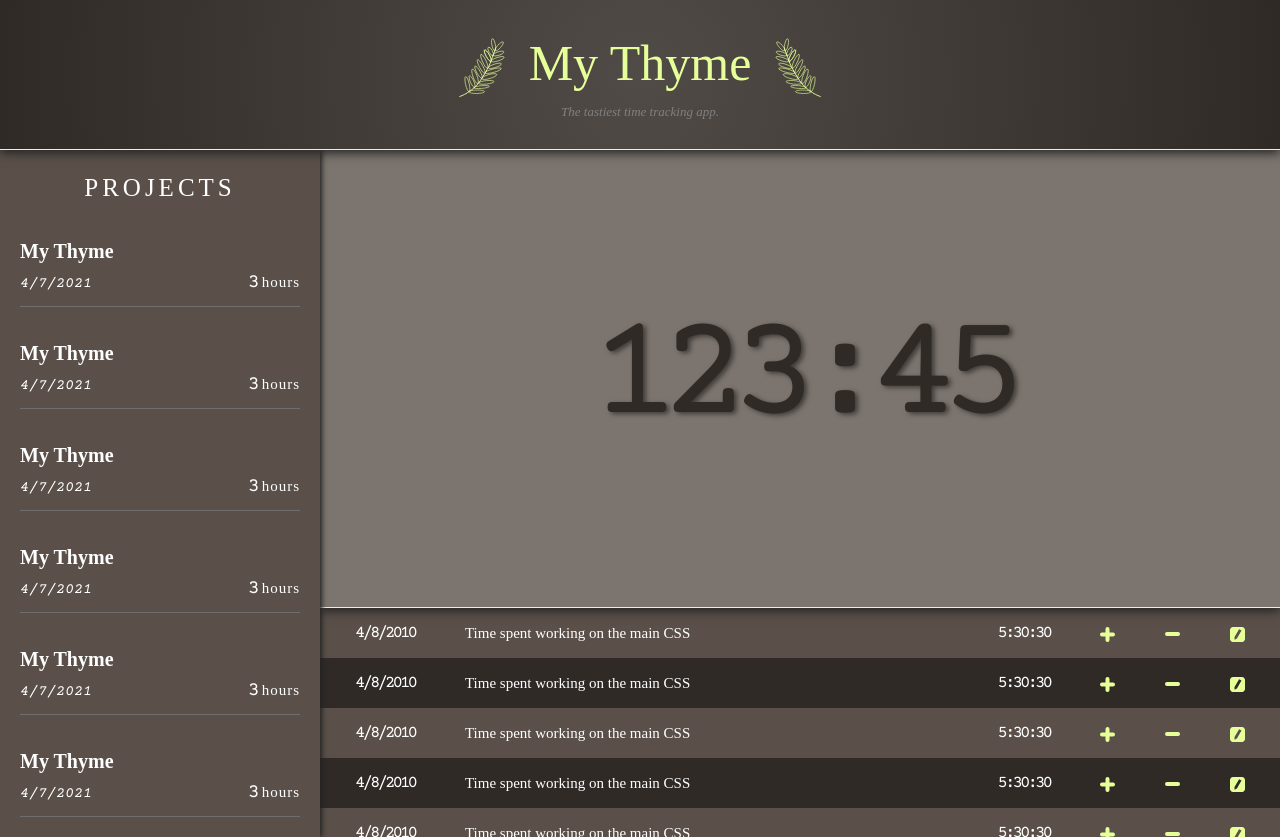
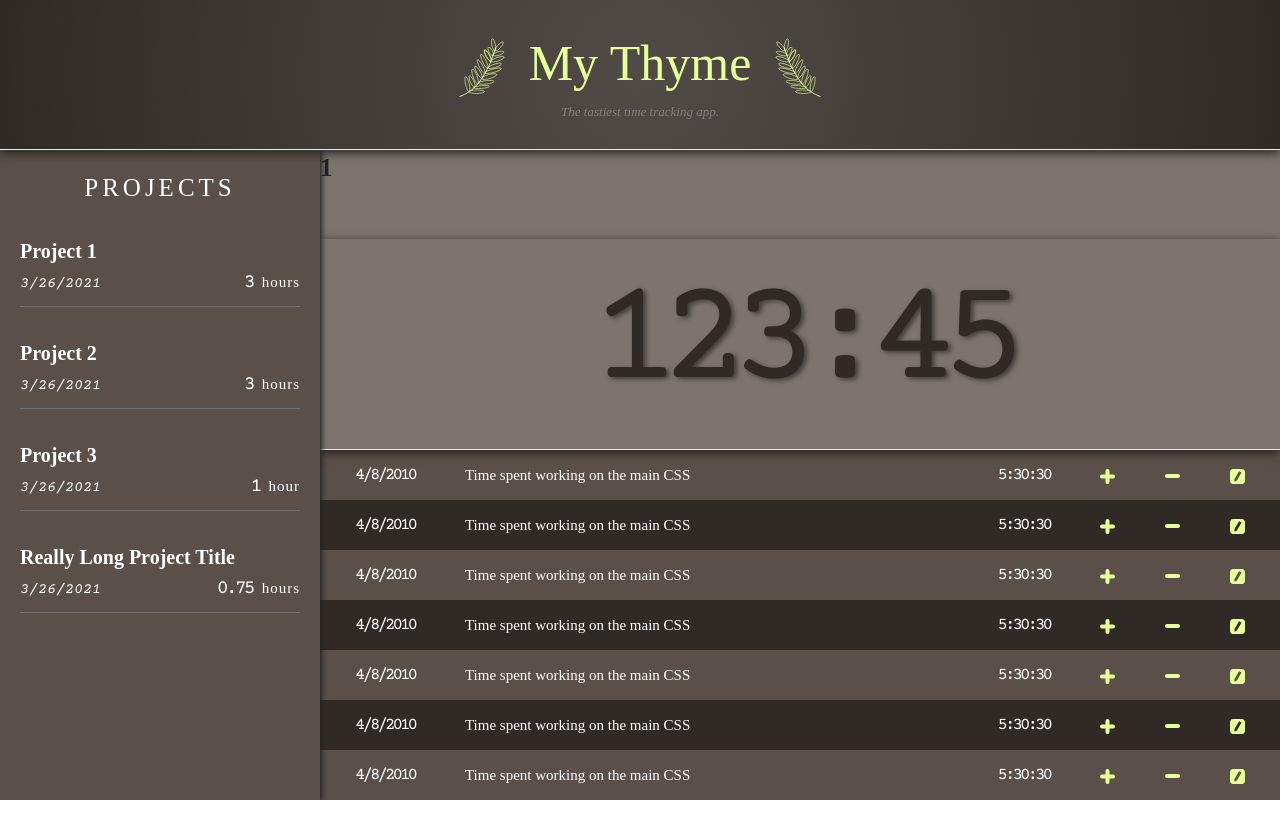
Before and after one commit to iambj/my-thyme, a React (Create React App) app: page / in a window 1280 px wide. After the commit the page ends 800 px from the top, so only its background shows below. Built offline with nearby package versions, Linux system fonts and the light colour scheme.

Commit message:
Added clicking on a project to change active project

```diff
--- a/src/App.tsx
+++ b/src/App.tsx
@@ -8,16 +8,95 @@ import TopBar from "./components/TopBar";
 import ProjectList from "./components/ProjectList";
 import ProjectArea from "./components/ProjectArea";
 
-function App() {
+// track time in seconds
+// dates in epoch time
+
+// Loaded JSON from local storage
+const projects = [
+    {
+        projectName: "Project 1",
+        id: 1,
+        lastModified: new Date(),
+        totalTime: 180,
+        timeLog: [
+            {
+                date: new Date(),
+                note: "This is a fake time log",
+                timeLogged: 256,
+            },
+        ],
+    },
+    {
+        projectName: "Project 2",
+        id: 2,
+        lastModified: new Date(),
+        totalTime: 180,
+        timeLog: [
+            {
+                date: new Date(),
+                note: "This is a fake time log",
+                timeLogged: 256,
+            },
+        ],
+    },
+    {
+        projectName: "Project 3",
+        id: 3,
+        lastModified: new Date(),
+        totalTime: 60,
+        timeLog: [
+            {
+                date: new Date(),
+                note: "This is a fake time log",
+                timeLogged: 256,
+            },
+        ],
+    },
+    {
+        projectName: "Really Long Project Title",
+        id: 4,
+        lastModified: new Date(),
+        totalTime: 45,
+        timeLog: [
+            {
+                date: new Date(),
+                note: "This is a fake time log",
+                timeLogged: 256,
+            },
+        ],
+    },
+];
+
+const App: React.FC = () => {
+    const [activeProject, setActiveProject] = useState(1);
+    const currentProject = projects.filter((p) => p.id === activeProject);
+    console.log(currentProject);
     return (
         <div className="App">
             <main className="mainWrapper grid">
                 <TopBar />
-                <ProjectList />
-                <ProjectArea />
+                <ProjectList
+                    onClick={(e) => {
+                        let target = e.target as Element;
+                        let projectId: string | null | undefined;
+                        if (!target.getAttribute("id")) {
+                            projectId = target.parentElement?.getAttribute(
+                                "id",
+                            );
+                        } else {
+                            projectId = target?.getAttribute("id");
+                        }
+                        setActiveProject(Number(projectId));
+                    }}
+                    projects={projects}
+                />
+                <ProjectArea
+                    // projects={projects}
+                    activeProject={activeProject}
+                />
             </main>
         </div>
     );
-}
+};
 
 export default App;
--- a/src/components/Project.tsx
+++ b/src/components/Project.tsx
@@ -1,18 +1,51 @@
 import React from "react";
 import styled from "styled-components";
 
-export default function Project() {
+export interface ProjectType {
+    projectName: string;
+    id: number;
+    lastModified: Date;
+    totalTime: number;
+    /**
+     * List of time logged
+     */
+    timeLog: TimeLog[];
+    onClick?: (e: React.MouseEvent<HTMLElement>) => void;
+}
+
+interface TimeLog {
+    date: Date;
+    note: string;
+    timeLogged: number;
+}
+
+const Project: React.FC<ProjectType> = ({
+    onClick,
+    projectName,
+    lastModified,
+    totalTime,
+    timeLog,
+    id,
+}) => {
+    // const { projectName, lastModified, totalTime, timeLog } = props;
+    const DATE = `${
+        lastModified.getMonth() + 1
+    }/${lastModified.getDate()}/${lastModified.getFullYear()}`;
     return (
-        <Container>
-            <h2>My Thyme</h2>
+        <Container id={id.toString()} onClick={onClick}>
+            <h2>{projectName}</h2>
             <div className="totalTime">
-                <span className="number">3</span>{" "}
-                <span className="timeUnit">hours</span>
+                <span className="number">{totalTime / 60} </span>
+                <span className="timeUnit">
+                    {totalTime === 60 ? "hour" : "hours"}
+                </span>
             </div>
-            <div className="lastModified smallText">4/7/2021</div>
+            <div className="lastModified smallText">{DATE}</div>
         </Container>
     );
-}
+};
+
+export default Project;
 
 const Container = styled.div`
     display: grid;
--- a/src/components/ProjectArea.tsx
+++ b/src/components/ProjectArea.tsx
@@ -4,9 +4,14 @@ import styled from "styled-components";
 import TimerArea from "./TimerArea";
 import TrackedTimeList from "./TrackedTimeList";
 
-export const ProjectArea = () => {
+interface ProjectAreaProps {
+    activeProject: number;
+}
+
+const ProjectArea: React.FC<ProjectAreaProps> = ({ activeProject }) => {
     return (
         <ProjectAreas className="projectArea">
+            <h1>{activeProject}</h1>
             <TimerArea />
             <TrackedTimeList />
         </ProjectAreas>
--- a/src/components/ProjectList.tsx
+++ b/src/components/ProjectList.tsx
@@ -1,17 +1,29 @@
 import React from "react";
 import styled from "styled-components";
-import Project from "./Project";
 
-export const ProjectList = () => {
+import Project, { ProjectType } from "./Project";
+
+type Props = {
+    projects: ProjectType[];
+    onClick: (e: React.MouseEvent<HTMLElement>) => void;
+};
+
+const ProjectList: React.FC<Props> = ({ onClick, projects }) => {
     return (
         <ProjectWrapper>
             <h1>Projects</h1>
-            <Project />
-            <Project />
-            <Project />
-            <Project />
-            <Project />
-            <Project />
+
+            {projects.map((project, index) => (
+                <Project
+                    onClick={onClick}
+                    key={index}
+                    id={project.id}
+                    projectName={project.projectName}
+                    lastModified={project.lastModified}
+                    totalTime={project.totalTime}
+                    timeLog={project.timeLog}
+                />
+            ))}
         </ProjectWrapper>
     );
 };
```
